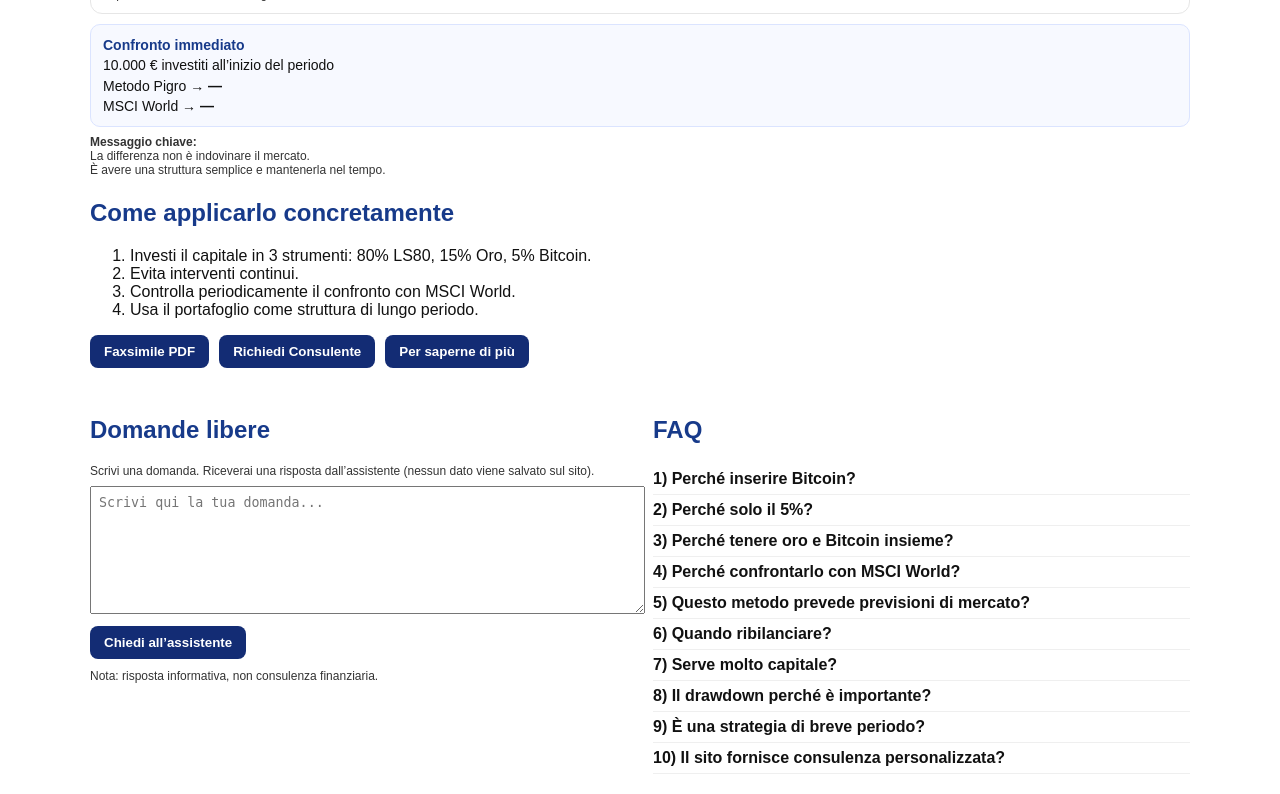
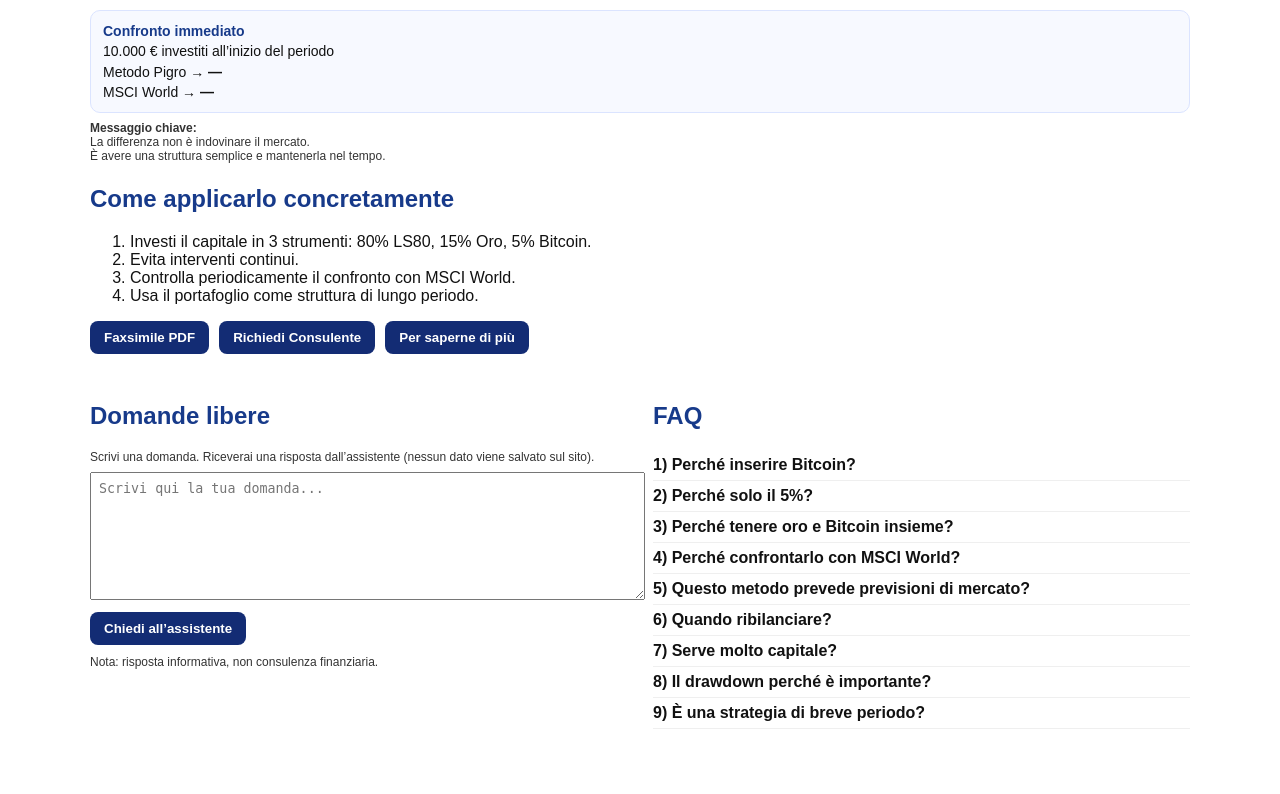
Before and after one commit to gvisentin-beep/pigro-gloob, a Flask app: page / in a window 1280 px wide. Shown: the part 1170-1964 px from the top of the page. After the commit the page ends 1899 px from the top, so only its background shows below. Run offline with Flask 3, Linux system fonts and the light colour scheme.

Commit message:
Update index.html

```diff
--- a/templates/index.html
+++ b/templates/index.html
@@ -184,12 +184,4 @@
         <div class="faqItem"><div class="faqQ">6) Quando ribilanciare?</div><div class="faqA">In genere una volta l’anno è una regola semplice ed efficace.</div></div>
         <div class="faqItem"><div class="faqQ">7) Serve molto capitale?</div><div class="faqA">No. Anche capitali contenuti possono essere investiti con questa logica.</div></div>
         <div class="faqItem"><div class="faqQ">8) Il drawdown perché è importante?</div><div class="faqA">Perché mostra quanto si perde davvero nei momenti peggiori.</div></div>
-        <div class="faqItem"><div class="faqQ">9) È una strategia di breve periodo?</div><div class="faqA">No. È pensata per il medio-lungo periodo.</div></div>
-        <div class="faqItem"><div class="faqQ">10) Il sito fornisce consulenza personalizzata?</div><div class="faqA">No. Fornisce solo strumenti informativi e simulazioni.</div></div>
-      </div>
-    </div>
-  </div>
-
-  <script src="/static/app.js"></script>
-</body>
-</html>
+        <div class="faqItem"><div class="faqQ">9) È una strategia di breve periodo?</div><div class="faqA">No. È pensata per il
```
